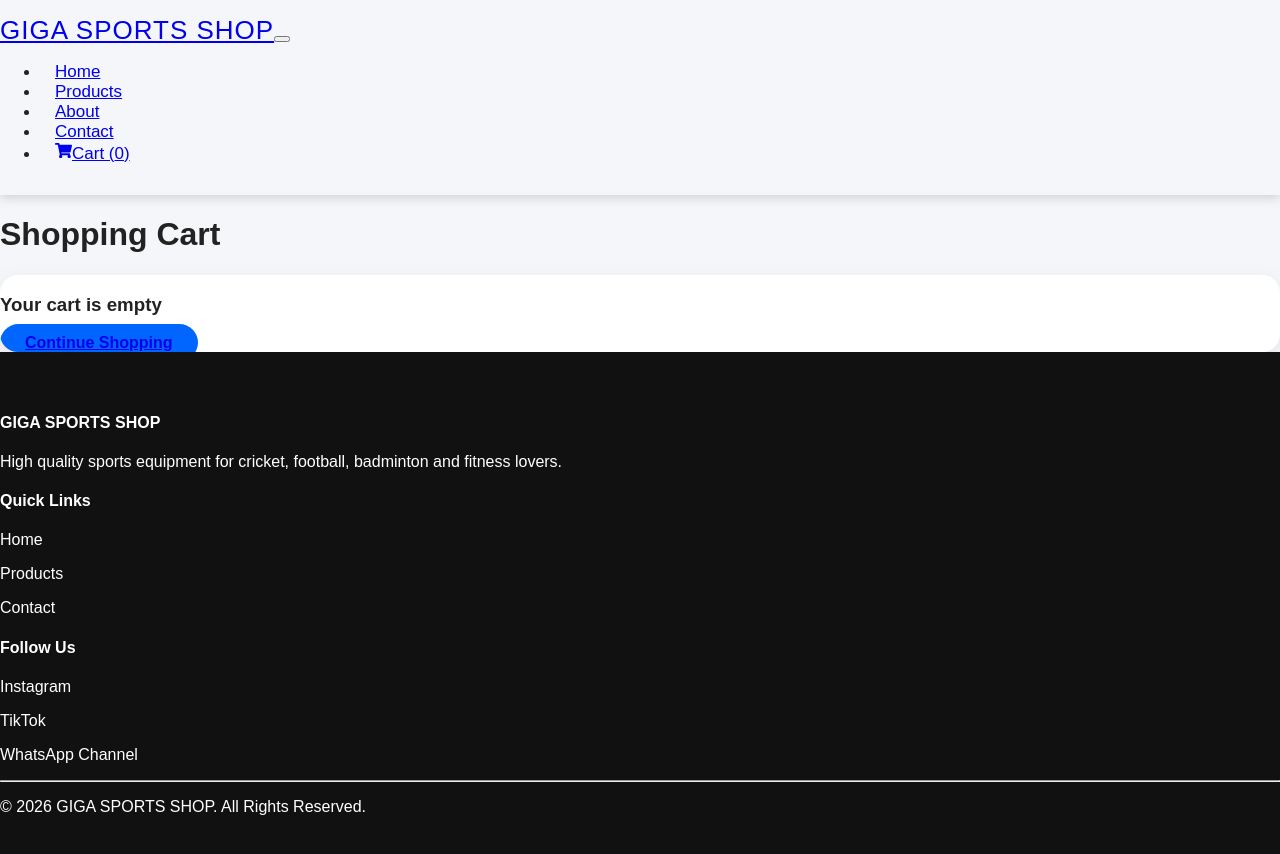
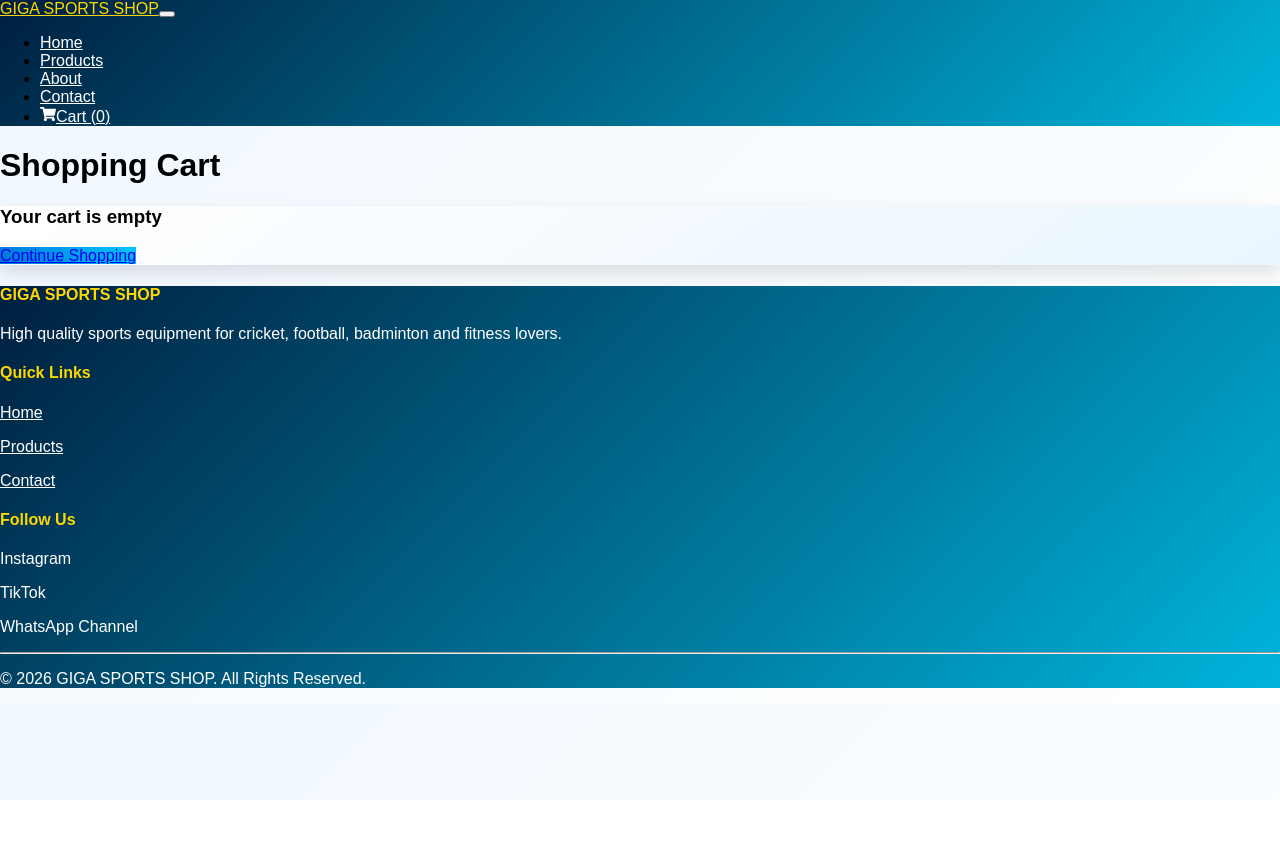
Before and after one commit to zain0333/Giga-sports, a React (Vite) app: page /cart in a window 1280 px wide. Shown: the top 854 px of the page. After the commit the page ends 800 px from the top, so only its background shows below. Built offline with nearby package versions, Linux system fonts and the light colour scheme.

Commit message:
add design

```diff
--- a/src/App.css
+++ b/src/App.css
@@ -1,173 +1,127 @@
-* {
-  box-sizing: border-box;
+/* Main Background */
+
+body {
+  margin: 0;
+  background: linear-gradient(135deg, #f0f8ff, #ffffff);
+  font-family: Arial, sans-serif;
 }
 
 
-body {
-  margin: 0;
-  background: #f4f6f9;
-  font-family: "Poppins", Arial, sans-serif;
-  color: #222;
-}
-
-
-/* Navbar */
+/* Navbar Color */
 
 .navbar {
-  padding: 15px 0;
-  box-shadow: 0 3px 10px rgba(0,0,0,0.15);
+  background: linear-gradient(90deg, #001f3f, #0074D9) !important;
 }
 
 
 .navbar-brand {
-  font-size: 26px;
-  letter-spacing: 1px;
+  color: #ffd700 !important;
 }
 
 
 .nav-link {
-  font-size: 17px;
-  margin-left: 15px;
+  color: white !important;
   transition: 0.3s;
 }
 
 
 .nav-link:hover {
-  color: #ffc107 !important;
+  color: #ffd700 !important;
 }
 
 
 
 /* Hero Section */
 
-.display-4 {
-  font-weight: 800;
+.bg-dark {
+  background: linear-gradient(
+    135deg,
+    #001f3f,
+    #00b4db
+  ) !important;
 }
 
 
-.hero {
-  min-height: 450px;
-  display: flex;
-  align-items: center;
-  background: linear-gradient(
-    135deg,
-    #000,
-    #333
-  );
+.display-4 {
+  color: #ffffff;
 }
 
 
 
-/* Product Cards */
+/* Cards */
 
 .card {
   border: none;
-  border-radius: 18px;
-  overflow: hidden;
-  background: white;
-  box-shadow: 0 8px 25px rgba(0,0,0,0.08);
-  transition: 0.4s;
+  background: linear-gradient(
+    145deg,
+    #ffffff,
+    #eaf6ff
+  );
+  box-shadow: 0 8px 20px rgba(0,0,0,0.12);
+  transition: 0.3s;
 }
 
 
 .card:hover {
-  transform: translateY(-10px);
-  box-shadow: 0 15px 35px rgba(0,0,0,0.15);
+  box-shadow: 0 12px 30px rgba(0,116,217,0.35);
 }
 
 
 
-.card-img-top {
+/* Product Names */
 
-  height: 230px;
-
-  width: 100%;
-
-  object-fit: contain;
-
-  padding: 20px;
-
-  background: white;
-
+.card h5 {
+  color: #003366;
 }
 
 
-
-.card h5 {
-
-  font-size: 20px;
-
-  font-weight: bold;
-
-}
-
-
-
-/* Product Price */
+/* Price Color */
 
 .card p {
-
-  color: #555;
-
-  font-size: 16px;
-
+  color: #008000;
+  font-weight: bold;
 }
 
 
 
 /* Buttons */
 
-.btn {
-
-  border-radius: 30px;
-
-  padding: 10px 25px;
-
-  font-weight: bold;
-
-  transition: 0.3s;
-
+.btn-primary {
+  background: linear-gradient(
+    45deg,
+    #0074D9,
+    #00c6ff
+  );
+  border: none;
 }
 
 
-.btn:hover {
-
-  transform: scale(1.05);
-
+.btn-primary:hover {
+  background: linear-gradient(
+    45deg,
+    #0056a6,
+    #0099cc
+  );
 }
 
 
-
-.btn-primary {
-
-  background: #0066ff;
-
+.btn-success {
+  background: linear-gradient(
+    45deg,
+    #00b09b,
+    #96c93d
+  );
   border: none;
-
 }
 
 
-
-/* Search Bar */
-
-input,
-textarea {
-
-  border-radius: 15px !important;
-
-  padding: 12px;
-
-  border: 1px solid #ddd;
-
-}
-
-
-
-input:focus,
-textarea:focus {
-
-  box-shadow: 0 0 10px rgba(0,102,255,0.3);
-
+.btn-danger {
+  background: linear-gradient(
+    45deg,
+    #ff416c,
+    #ff4b2b
+  );
+  border: none;
 }
 
 
@@ -175,31 +129,29 @@ textarea:focus {
 /* Category Buttons */
 
 .btn-outline-primary {
+  color: #0074D9;
+  border-color: #0074D9;
+}
 
-  border-radius: 25px;
 
+.btn-outline-primary:hover {
+  background: #0074D9;
+  color: white;
 }
 
 
 
-/* Cart */
+/* Input Fields */
 
-.cart-item {
-
-  background: white;
-
-  border-radius: 15px;
-
+input,
+textarea {
+  border: 2px solid #00b4db !important;
 }
 
 
-
-/* Checkout */
-
-.checkout-card {
-
-  border-radius: 20px;
-
+input:focus,
+textarea:focus {
+  border-color: #0074D9 !important;
 }
 
 
@@ -207,69 +159,29 @@ textarea:focus {
 /* Footer */
 
 footer {
-
-  background: #111;
-
-  color: white;
-
-  padding: 40px 0;
-
+  background: linear-gradient(
+    90deg,
+    #001f3f,
+    #0074D9
+  ) !important;
 }
 
 
-
-footer a {
-
-  color: white;
-
-  text-decoration: none;
-
+footer h4 {
+  color: #ffd700;
 }
 
 
-
-footer a:hover {
-
-  color: #ffc107;
-
+footer p {
+  color: white;
 }
 
 
-
-/* Product Details Image */
-
-.product-details img {
-
-  max-height: 450px;
-
-  object-fit: contain;
-
+footer a {
+  color: #ffffff !important;
 }
 
 
-
-/* Mobile Design */
-
-@media(max-width:768px){
-
-  .navbar-brand {
-
-    font-size: 20px;
-
-  }
-
-
-  .card-img-top {
-
-    height: 180px;
-
-  }
-
-
-  .display-4 {
-
-    font-size: 35px;
-
-  }
-
+footer a:hover {
+  color: #ffd700 !important;
 }
--- a/src/main.tsx
+++ b/src/main.tsx
@@ -2,7 +2,6 @@ import { StrictMode } from "react";
 import { createRoot } from "react-dom/client";
 
 import App from "./App.tsx";
-
 import "./App.css";
 
 createRoot(document.getElementById("root")!).render(
```
